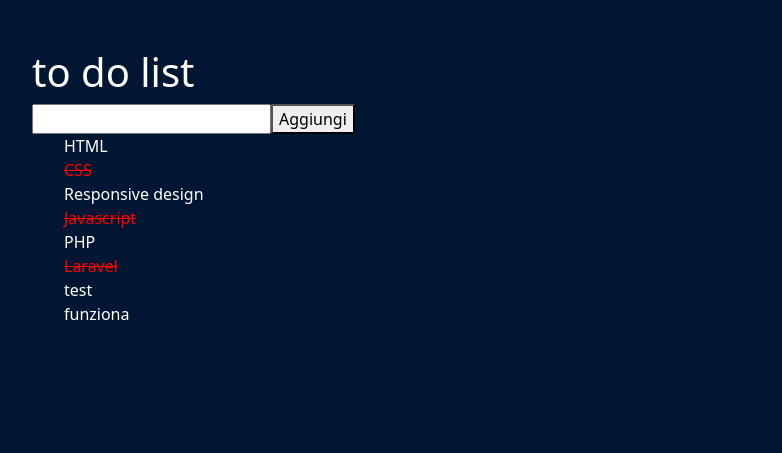
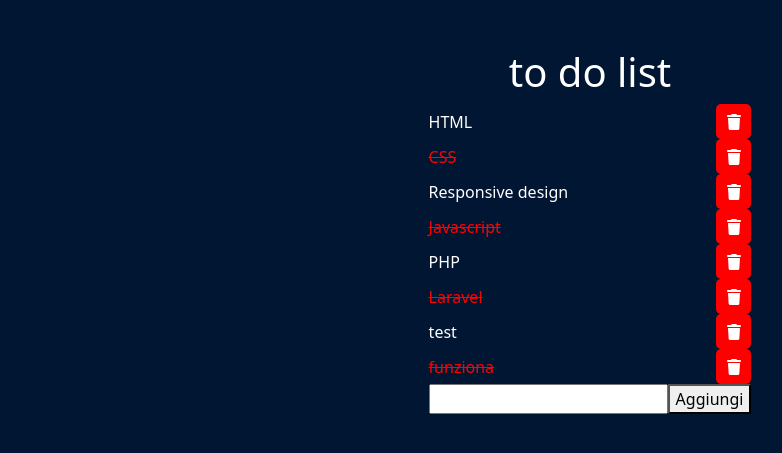
Before and after one commit to LuisGonzalez27/php-todo-list-json, a PHP site: page / in a window 1280 px wide. Shown: the top 453 px of the page, without its empty margins (50-832 px from the left). Run offline with PHP 8.4, Linux system fonts and the light colour scheme; some libraries are stand-ins or nearby versions.

Commit message:
eliminazione di un task

```diff
--- a/css/style.css
+++ b/css/style.css
@@ -1,9 +1,13 @@
 ul {
     list-style: none;
+    padding: 0;
 }
 
 li{
     cursor: pointer;
+    display: flex;
+    align-items: center;
+    justify-content: space-between;
 }
 
 body {
@@ -15,3 +19,17 @@ body {
     color: red;
     text-decoration: line-through;
 }
+
+.icon{
+    background-color: red;
+    width: 35px;
+    height: 35px;
+    display: flex;
+    justify-content: center;
+    align-items: center;
+    border-radius: 5px;
+}
+.my-container{
+    display: grid;
+    place-items: center;
+}
--- a/index.php
+++ b/index.php
@@ -13,25 +13,29 @@
     <script src="https://unpkg.com/vue@3/dist/vue.global.js"></script>
     <!-- style -->
     <link rel="stylesheet" href="./css/style.css">
+    <!-- font-awesome -->
+    <link rel="stylesheet" href="https://cdnjs.cloudflare.com/ajax/libs/font-awesome/6.2.0/css/all.min.css">
     <title>PHP ToDo</title>
 </head>
 
 <body>
     <div id="app">
-        <div class="container pt-5">
+        <div class="container pt-5 my-container">
             <h1>to do list</h1>
             <div class="add-todo">
-                <input type="text" v-model="newTodoText" name="newTodoText">
-                <button @click="addTodo">Aggiungi</button>
-            </div>
-
-            <ul id="todo-list">
+                <ul id="todo-list">
                 <li v-for="(todo, index) in todoList" :key="index">
                     <div class="todo" :class="todo.done ? 'done' : ''" @click="changeStatus(index)">
                         {{todo.text}}
                     </div>
+                    <span class="icon" @click="removeTask(index)"><i class="fa-solid fa-trash"></i></span>
                 </li>
+                <input type="text" v-model="newTodoText" name="newTodoText">
+                <button @click="addTodo">Aggiungi</button>
             </ul>
+            </div>
+
+
         </div>
     </div>
 
--- a/js/script.js
+++ b/js/script.js
@@ -43,6 +43,21 @@ createApp({
                     this.getTodo();
                 });
         },
+        removeTask(index) {
+            const todoListData = {
+                deleteTask: index,
+            };
+            axios
+                .post(this.apiUrl, todoListData, {
+                    headers: {
+                        "Content-Type": "multipart/form-data",
+                    },
+                })
+                .then((res) => {
+                    console.log(res.data);
+                    this.getTodo();
+                });
+        },
     },
 
     mounted() {
--- a/server.php
+++ b/server.php
@@ -31,6 +31,13 @@ if (isset($_POST['newTodoText'])){
     }
     file_put_contents($file_url, json_encode($todo_list));
 
+} elseif (isset($_POST['deleteTask'])) {
+    $todoTaskRemove = $_POST['deleteTask'];
+
+    array_splice($todo_list, $todoTaskRemove, 1);
+
+    file_put_contents($file_url, json_encode($todo_list));
+
 }else {
     // chiamata axios per restituire
     header('Content-Type: application/json');
--- a/todo.json
+++ b/todo.json
@@ -1 +1 @@
-[{"text":"HTML","done":false},{"text":"CSS","done":true},{"text":"Responsive design","done":false},{"text":"Javascript","done":true},{"text":"PHP","done":false},{"text":"Laravel","done":true},{"text":"test","done":false},{"text":"funziona","done":false}]
+[{"text":"HTML","done":false},{"text":"CSS","done":true},{"text":"Responsive design","done":false},{"text":"Javascript","done":true},{"text":"PHP","done":false},{"text":"Laravel","done":true},{"text":"test","done":false},{"text":"funziona","done":true}]
```
